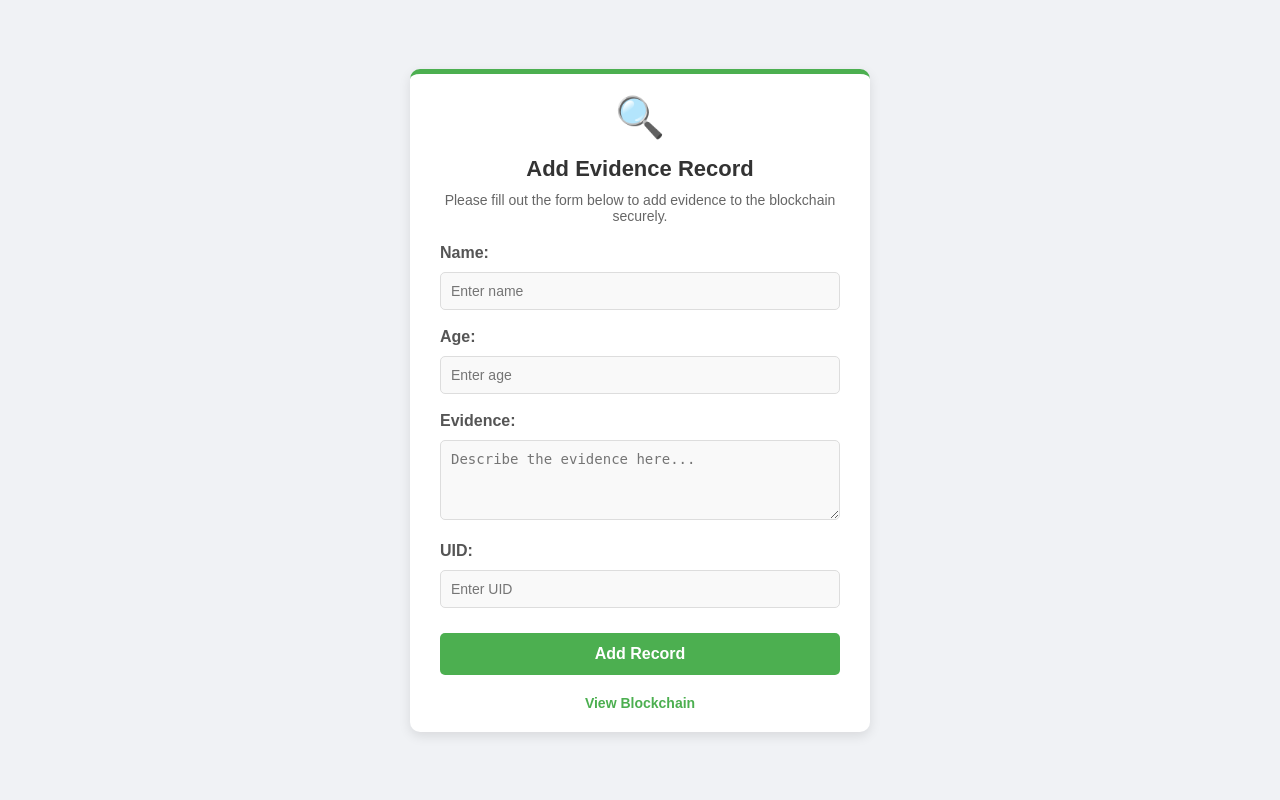
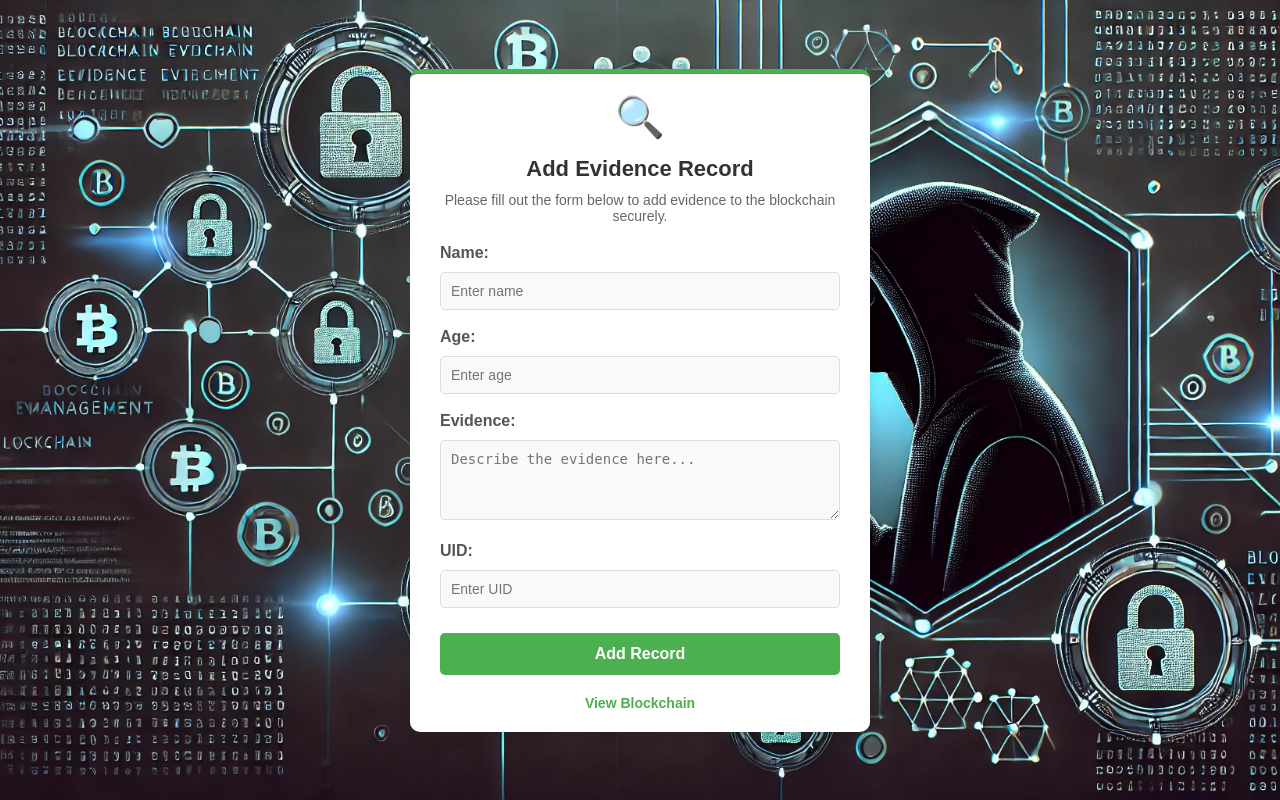
Before and after one commit to vaibhavk10/Blockchain-Evidence-System, a Flask app: page / in a window 1280 px wide. Run offline with Flask 3, Linux system fonts and the light colour scheme.

Commit message:
First Commit

```diff
--- a/templates/index.html
+++ b/templates/index.html
@@ -6,12 +6,14 @@
     <style>
         body {
             font-family: 'Arial', sans-serif;
-            background-color: #f0f2f5;
+            background: url('/static/bg.png') no-repeat center center fixed;
+            background-size: cover;
             display: flex;
             justify-content: center;
             align-items: center;
             min-height: 100vh;
             margin: 0;
+            color: white;
         }
         .container {
             width: 400px;
```
Also changed, not shown: static/bg.jpg (added), static/bg.png (added).
